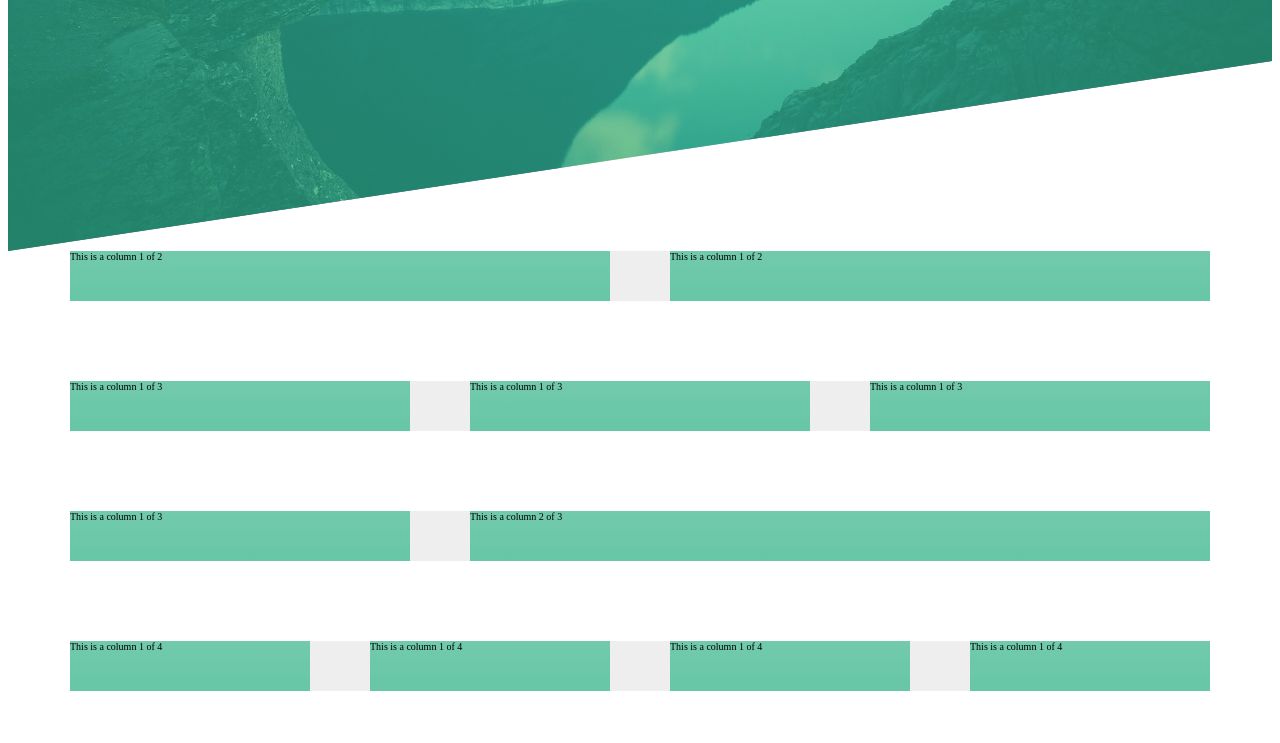
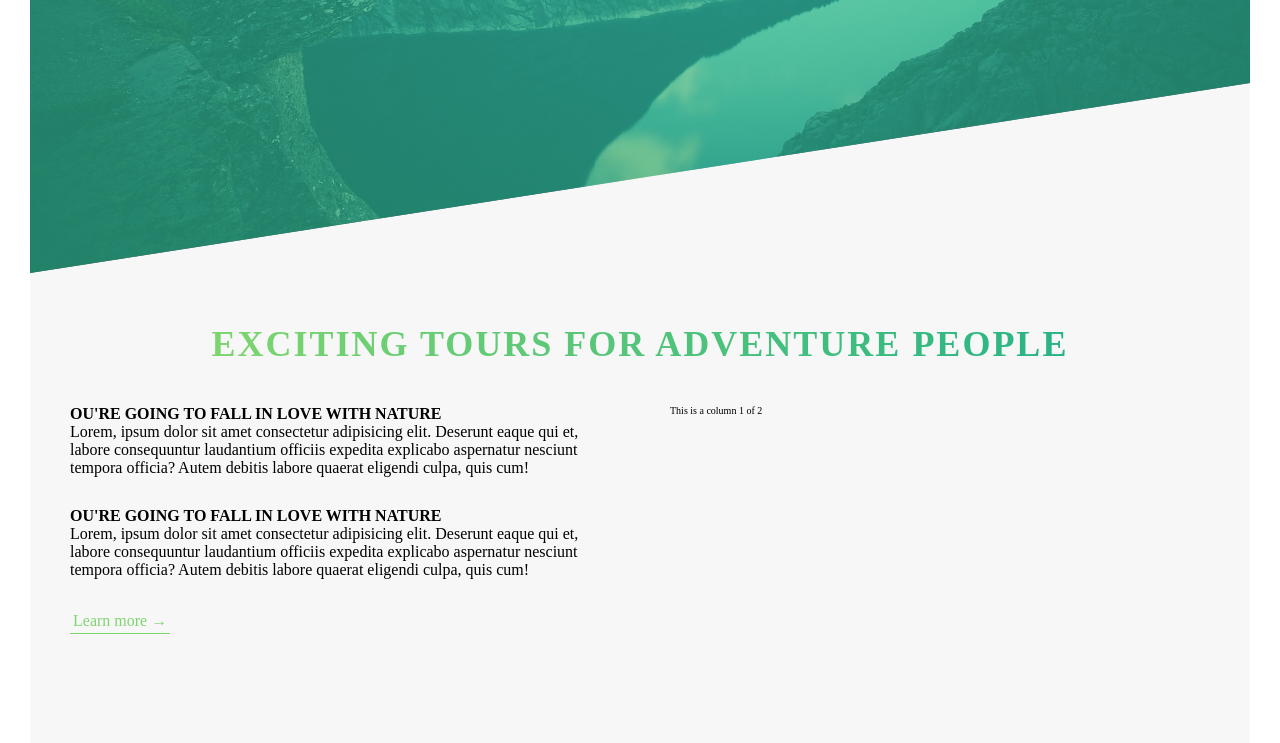
Before and after one commit to MJony05/MagicLife, a website: page index.html in a window 1280 px wide. Shown: the part 517-1260 px from the top of the page. Drawn offline with Linux system fonts and the light colour scheme.

Commit message:
text gradient

```diff
--- a/index.html
+++ b/index.html
@@ -8,7 +8,7 @@
     <link rel="stylesheet" href="css/style.css" />
   </head>
   <body>
-    <div class="header">
+    <header class="header">
       <div class="header__img--logo">
         <img src="images/logo-white.png" alt="" />
       </div>
@@ -17,7 +17,40 @@
         <h2 class="header__title--desc">Is where life happens</h2>
         <button class="header__title--btn">Discover our tours</button>
       </div>
-    </div>
+    </header>
+    <main>
+      <section class="section-about">
+        <div class="u-text-center u-margin-bottom-big">
+          <h2 class="heading-secondary u-margin-bottom--medium">
+            Exciting tours for adventure people
+          </h2>
+        </div>
+        <div class="row">
+          <div class="col-1-of-2">
+            <h3 class="heading-tertiary">
+              OU'RE GOING TO FALL IN LOVE WITH NATURE
+            </h3>
+            <p class="text-box">
+              Lorem, ipsum dolor sit amet consectetur adipisicing elit. Deserunt
+              eaque qui et, labore consequuntur laudantium officiis expedita
+              explicabo aspernatur nesciunt tempora officia? Autem debitis
+              labore quaerat eligendi culpa, quis cum!
+            </p>
+            <h3 class="heading-tertiary">
+              OU'RE GOING TO FALL IN LOVE WITH NATURE
+            </h3>
+            <p class="text-box">
+              Lorem, ipsum dolor sit amet consectetur adipisicing elit. Deserunt
+              eaque qui et, labore consequuntur laudantium officiis expedita
+              explicabo aspernatur nesciunt tempora officia? Autem debitis
+              labore quaerat eligendi culpa, quis cum!
+            </p>
+            <a href="###" class="btn-text">Learn more &rarr;</a>
+          </div>
+          <div class="col-1-of-2">This is a column 1 of 2</div>
+        </div>
+      </section>
+    </main>
     <section class="grid-test">
       <div class="row">
         <div class="col-1-of-2">This is a column 1 of 2</div>
--- a/sass/abstracts/_variables.scss
+++ b/sass/abstracts/_variables.scss
@@ -1,4 +1,9 @@
 $linear-back: linear-gradient(#28b4859f, #28b485af);
+$color-primary: #7ed56f;
+$color-primary-light: #55c57a;
+$color-primary-dark: #28b485;
+$color-black: #000;
+$color-white: #fff;
 $button-text: rgba(0, 0, 0, 0.726);
 $button-shadow: #134b38af;
 
@@ -6,3 +11,4 @@ $grid-width: 114rem;
 
 $space-vertical: 8rem;
 $space-horizontal: 6rem;
+$background-color: #f7f7f7;
--- a/sass/base/_reset.scss
+++ b/sass/base/_reset.scss
@@ -1,3 +1,10 @@
+* {
+  margin: 0;
+  padding: 0;
+}
 html {
   font-size: 62.5%;
 }
+body {
+  padding: 3rem;
+}
--- a/sass/base/_typography.scss
+++ b/sass/base/_typography.scss
@@ -0,0 +1,29 @@
+.heading-secondary {
+  font-size: 3.6rem;
+  text-transform: uppercase;
+  display: inline-block;
+  font-weight: 700;
+  background-image: linear-gradient(
+    to right,
+    $color-primary,
+    $color-primary-dark
+  );
+  -webkit-background-clip: text;
+  background-clip: text;
+  color: transparent;
+  transition: all 0.3s;
+  letter-spacing: 2px;
+  &:hover {
+    transform: skewY(2deg) skewX(15deg);
+    text-shadow: 0 1.5rem 3rem rgba($color-black, 0.4);
+  }
+}
+.heading-tertiary {
+  font-size: 1.6rem;
+  font-weight: 700;
+  text-transform: uppercase;
+}
+.text-box {
+  font-size: 1.6rem;
+  margin-bottom: 3rem;
+}
--- /dev/null
+++ b/sass/base/utilities.scss
@@ -0,0 +1,12 @@
+.u-text-center {
+  text-align: center;
+}
+.u-margin-bottom--big {
+  margin-bottom: 8rem;
+}
+.u-margin-bottom--medium {
+  margin-bottom: 4rem;
+}
+.u-margin-bottom--small {
+  margin-bottom: 2rem;
+}
--- a/sass/components/_buttons.scss
+++ b/sass/components/_buttons.scss
@@ -0,0 +1,21 @@
+.btn-text {
+  transition: all 0.2s;
+  padding: 3px;
+  &:link,
+  &:visited {
+    font-size: 1.6rem;
+    color: $color-primary;
+    display: inline-block;
+    text-decoration: none;
+    border-bottom: 1px solid $color-primary;
+  }
+  &:hover {
+    color: $color-white;
+
+    background-color: $color-primary;
+    transform: translateY(-0.5rem);
+  }
+  &:active {
+    transform: translateY(0);
+  }
+}
--- a/sass/layout/_grid.scss
+++ b/sass/layout/_grid.scss
@@ -1,16 +1,14 @@
 .row {
   max-width: $grid-width;
   margin: 0 auto;
-  background-color: #eee;
 
   &:not(:last-child) {
     margin-bottom: $space-vertical;
   }
   @include clearfix;
   [class^="col"] {
-    background-image: $linear-back;
     float: left;
-    height: 5rem;
+
     &:not(:last-child) {
       margin-right: $space-horizontal;
     }
--- a/sass/main.scss
+++ b/sass/main.scss
@@ -1,18 +1,23 @@
 @import "abstracts/functions";
 @import "abstracts/mixins";
 @import "abstracts/variables";
+
 @import "base/reset";
 @import "base/animations";
 @import "base/typography";
+@import "base/utilities";
+
 @import "components/buttons";
 @import "components/carousel";
 @import "components/cover";
+
 @import "layout/footer";
 @import "layout/forms";
 @import "layout/grid";
 @import "layout/navigation";
 @import "layout/header";
 @import "layout/sidebar";
+
 @import "pages/about";
 @import "pages/home";
 @import "pages/contact";
--- a/sass/pages/_home.scss
+++ b/sass/pages/_home.scss
@@ -0,0 +1,5 @@
+.section-about {
+  padding: 25rem 0;
+  background-color: $background-color;
+  margin-top: -25vh;
+}
```
Also changed, not shown: css/style.css.
